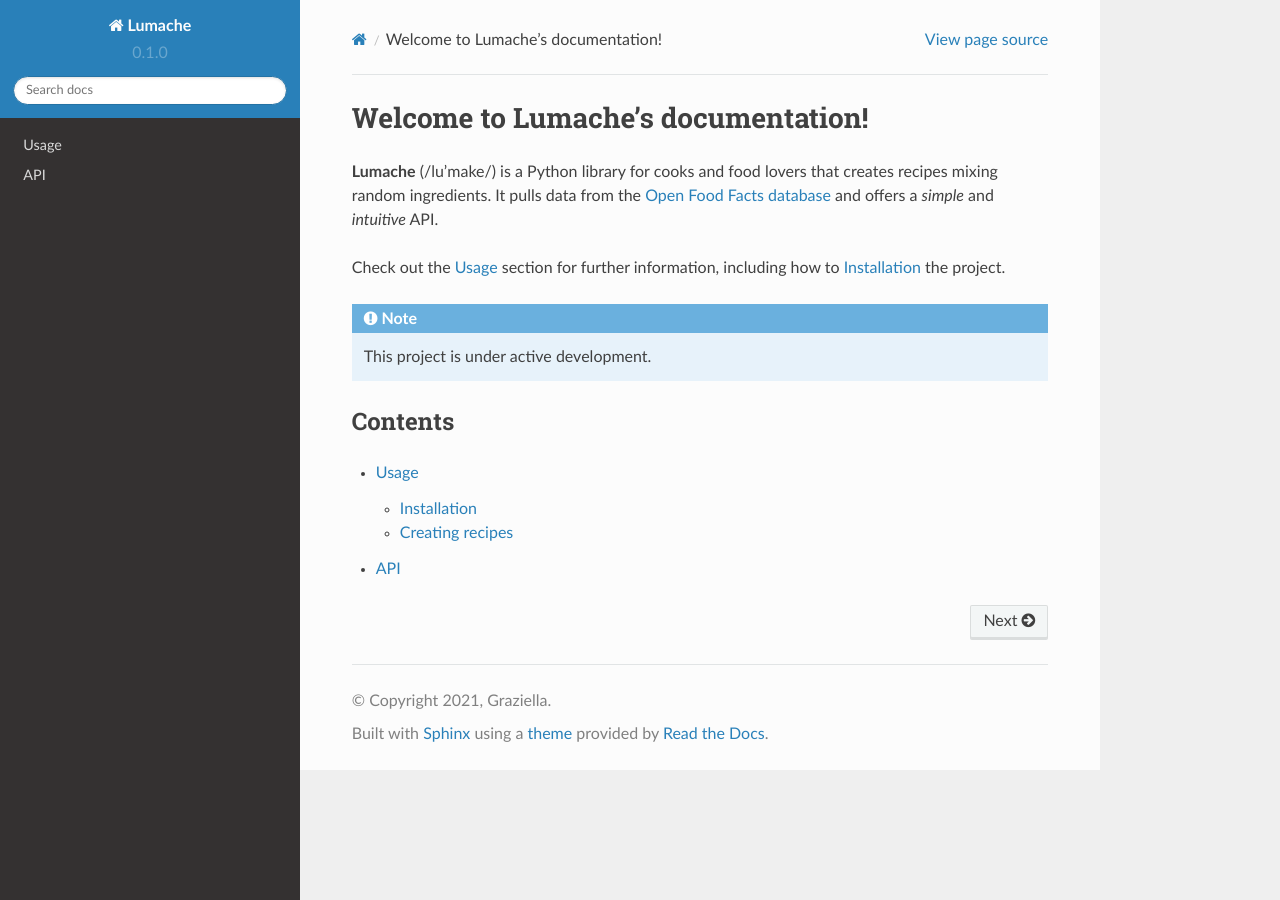
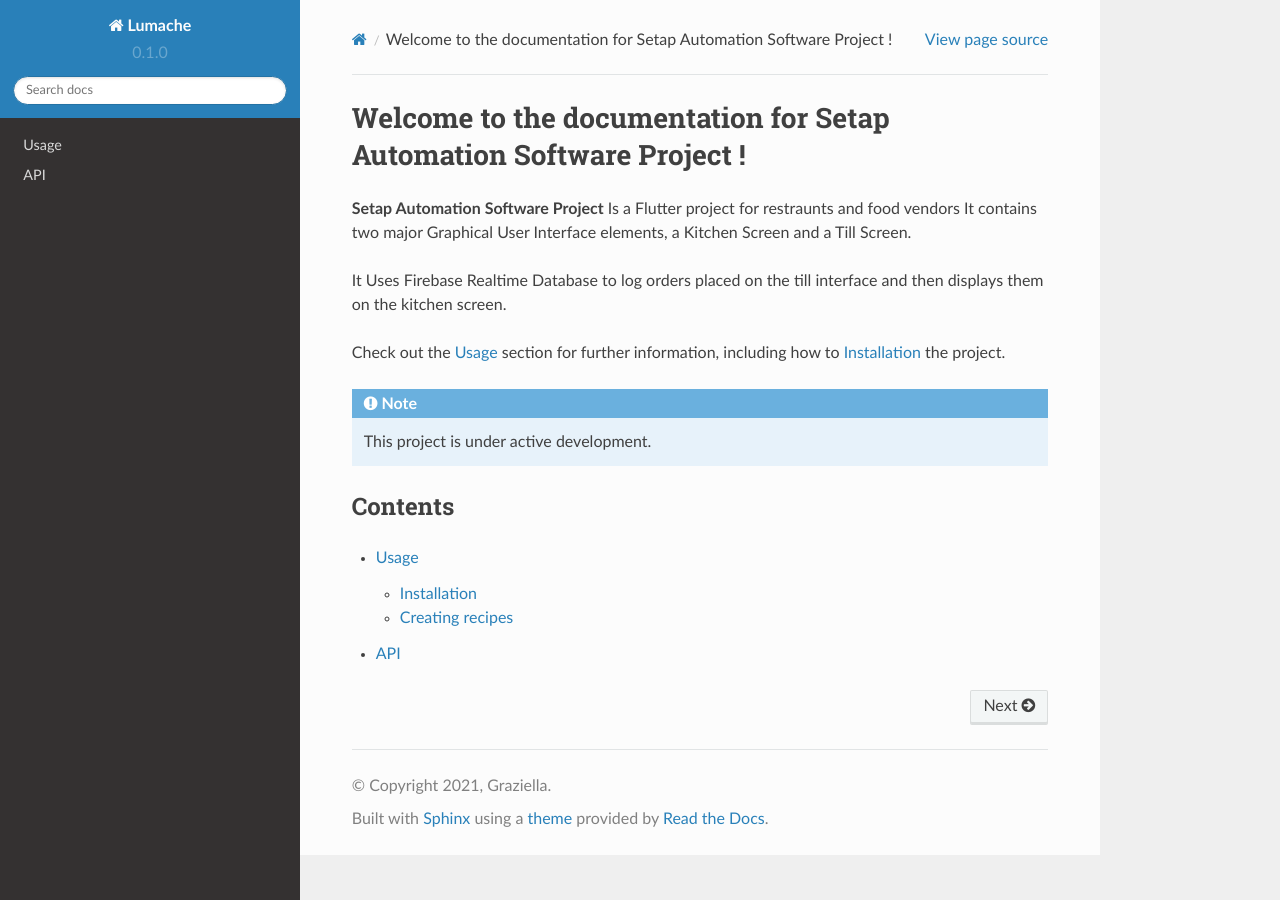
Before and after one commit to Setap-fast-food/Automation-Software-Eng-Project-documentation, a Sphinx documentation site: the page built from docs/source/index.rst, in a window 1280 px wide. Built offline with Sphinx 7.4.7 and the Read the Docs theme 2.0.0, drawn with Linux system fonts in a browser that asks for light colours.

Commit message:
Update index.rst
first update to the index

```diff
--- a/docs/source/index.rst
+++ b/docs/source/index.rst
@@ -1,10 +1,11 @@
-Welcome to Lumache's documentation!
+Welcome to the documentation for Setap Automation Software Project !
 ===================================
 
-**Lumache** (/lu'make/) is a Python library for cooks and food lovers
-that creates recipes mixing random ingredients.
-It pulls data from the `Open Food Facts database <https://world.openfoodfacts.org/>`_
-and offers a *simple* and *intuitive* API.
+**Setap Automation Software Project**  Is a Flutter project for restraunts and food vendors
+It contains two major Graphical User Interface elements, a Kitchen Screen and a Till Screen.
+
+It Uses Firebase Realtime Database to log orders placed on the till interface
+and then displays them on the kitchen screen.
 
 Check out the :doc:`usage` section for further information, including
 how to :ref:`installation` the project.
```
